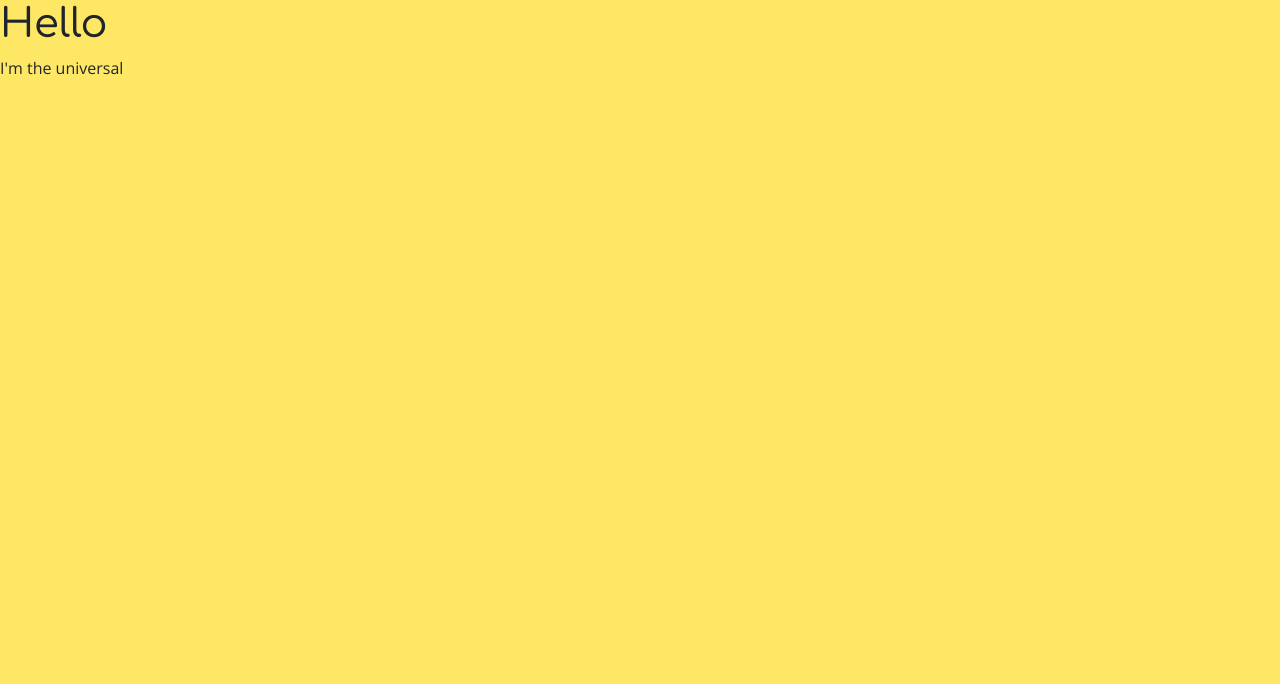
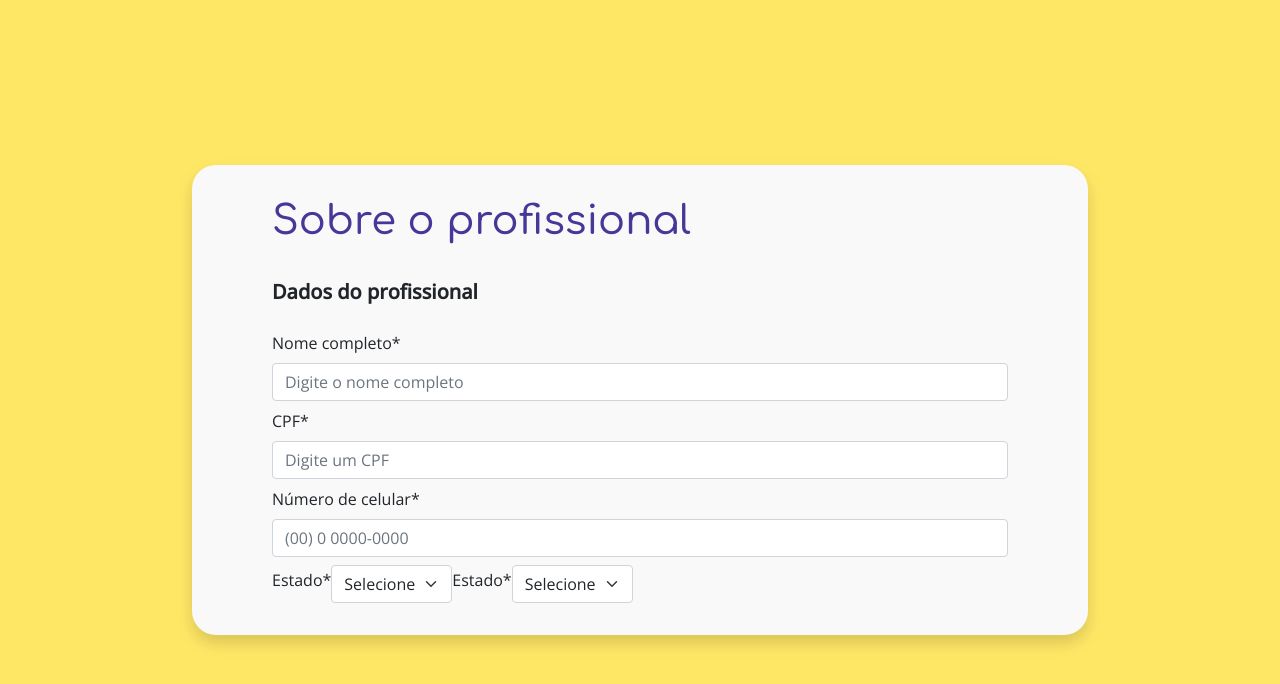
Before and after one commit to Murilo-V/vue-test, a Vue app: page / in a window 1280 px wide. Shown: the top 684 px of the page. Built offline with nearby package versions, Linux system fonts and the light colour scheme.

Commit message:
feat: created form

```diff
--- a/src/App.vue
+++ b/src/App.vue
@@ -1,5 +1,15 @@
 <template>
-  <Main />
+  <div
+    class="
+      vh-100
+      container-fluid
+      d-flex
+      justify-content-center
+      align-items-center
+    "
+  >
+    <Main />
+  </div>
 </template>
 
 <script>
@@ -17,10 +27,6 @@ export default {
 *,
 html,
 body {
-  margin: 0;
-  padding: 0;
-  border: 0;
-  outline: 0;
   box-sizing: border-box;
   font-family: "Open Sans", sans-serif;
 }
@@ -30,6 +36,10 @@ body {
   background-color: #ffe766;
 }
 
+h1 {
+  color: #483698;
+}
+
 h1,
 button {
   font-family: "Comfortaa", cursive;
--- a/src/view/Main.vue
+++ b/src/view/Main.vue
@@ -1,6 +1,35 @@
 <template>
-  <h1>Hello</h1>
-  <p>I'm the universal</p>
+  <div class="main-container shadow">
+    <h1 class="fs-1">Sobre o profissional</h1>
+    <form class="d-flex justify-content-center align-items-start flex-column">
+      <p class="fs-5 mt-4 fw-bold">Dados do profissional</p>
+
+      <label class="mt-2 form-label">Nome completo*</label>
+      <input
+        class="form-control"
+        type="text"
+        placeholder="Digite o nome completo"
+      />
+
+      <label class="mt-2 form-label">CPF*</label>
+      <input class="form-control" type="text" placeholder="Digite um CPF" />
+
+      <label class="mt-2 form-label">Número de celular*</label>
+      <input class="form-control" type="text" placeholder="(00) 0 0000-0000" />
+
+      <div class="mt-2 d-flex justify-content-between align-items-center">
+        <label class="form-label">Estado*</label>
+        <select class="form-select">
+          <option value="">Selecione</option>
+        </select>
+
+        <label class="form-label">Estado*</label>
+        <select class="form-select">
+          <option value="">Selecione</option>
+        </select>
+      </div>
+    </form>
+  </div>
 </template>
 
 <script>
@@ -8,3 +37,12 @@ export default {
   name: "Main",
 };
 </script>
+
+<style>
+.main-container {
+  background-color: #f9f9f9;
+  border-radius: 1.5rem;
+  padding: 2rem 5rem;
+  width: 70vw;
+}
+</style>
```
